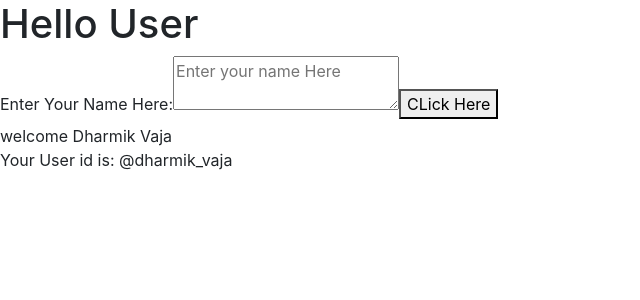
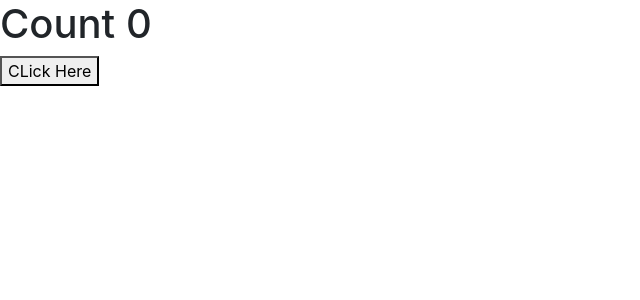
Before and after one commit to DharmikVaja/myreactapp, a React (Create React App) app: page / in a window 1280 px wide. Shown: the top 300 px of the page, without its empty margins (0-640 px from the left). Built offline with nearby package versions, Linux system fonts and the light colour scheme.

Commit message:
count on clicking button- useState hook

```diff
--- a/src/App.js
+++ b/src/App.js
@@ -1,12 +1,15 @@
 import "./App.css";
 import User from "./User.jsx";
-import Navbar from "./Navbar.js";
+// import Navbar from "./Navbar.js";
 
 function App() {
   return (
     <>
       <User />
-      <Navbar name="Dharmik Vaja" email="@dharmik_vaja" />
+
+      {/* <Navbar name="Dharmik Vaja" email="@dharmik_vaja" address="surat" /> */}
+      {/* <Navbar name="Itachi" email="@abc_123" address="Mumbai" />
+      <Navbar name="Minato" email="@xyz_123" address="Delhi" /> */}
     </>
   );
 }
--- a/src/Navbar.js
+++ b/src/Navbar.js
@@ -3,8 +3,13 @@ import React from "react";
 function Navbar(props) {
   return (
     <>
-      <div>welcome {props.name}</div>
-      <div>Your User id is: {props.email}</div>
+      <div
+        id="navid"
+        style={{ backgroundColor: "skyblue", margin: 20, color: "blue" }}
+      >
+        <h5>welcome {props.name}</h5>
+        <h6>Your User id is: {props.email}</h6>
+      </div>
     </>
   );
 }
--- a/src/User.jsx
+++ b/src/User.jsx
@@ -1,26 +1,21 @@
-import React from "react";
+import { React, useState } from "react";
 // import ReactDOM from "react-dom";
 
-function clicked() {
-  let uname = document.getElementById("textname");
+let count = 0;
+const User = () => {
+  const state = useState();
+  const [count, setCount] = useState(0);
 
-  if (uname.value === "") {
-    alert("Please enter username");
-  } else {
-    alert(`Welcome back ${uname.value}!!`);
-  }
-  return;
-}
-function User() {
+  const IncNum = () => {
+    setCount(count + 1);
+  };
+
   return (
     <>
-      <h1>Hello User</h1>
-      <label>Enter Your Name Here:</label>
-      <textarea placeholder="Enter your name Here" id="textname"></textarea>
-
-      <button onClick={clicked}>CLick Here</button>
+      <h1>Count {count}</h1>
+      <button onClick={IncNum}>CLick Here</button>
     </>
   );
-}
+};
 
 export default User;
```
Also changed, not shown: 1 other file (tests, documents, lock files or other folders).
